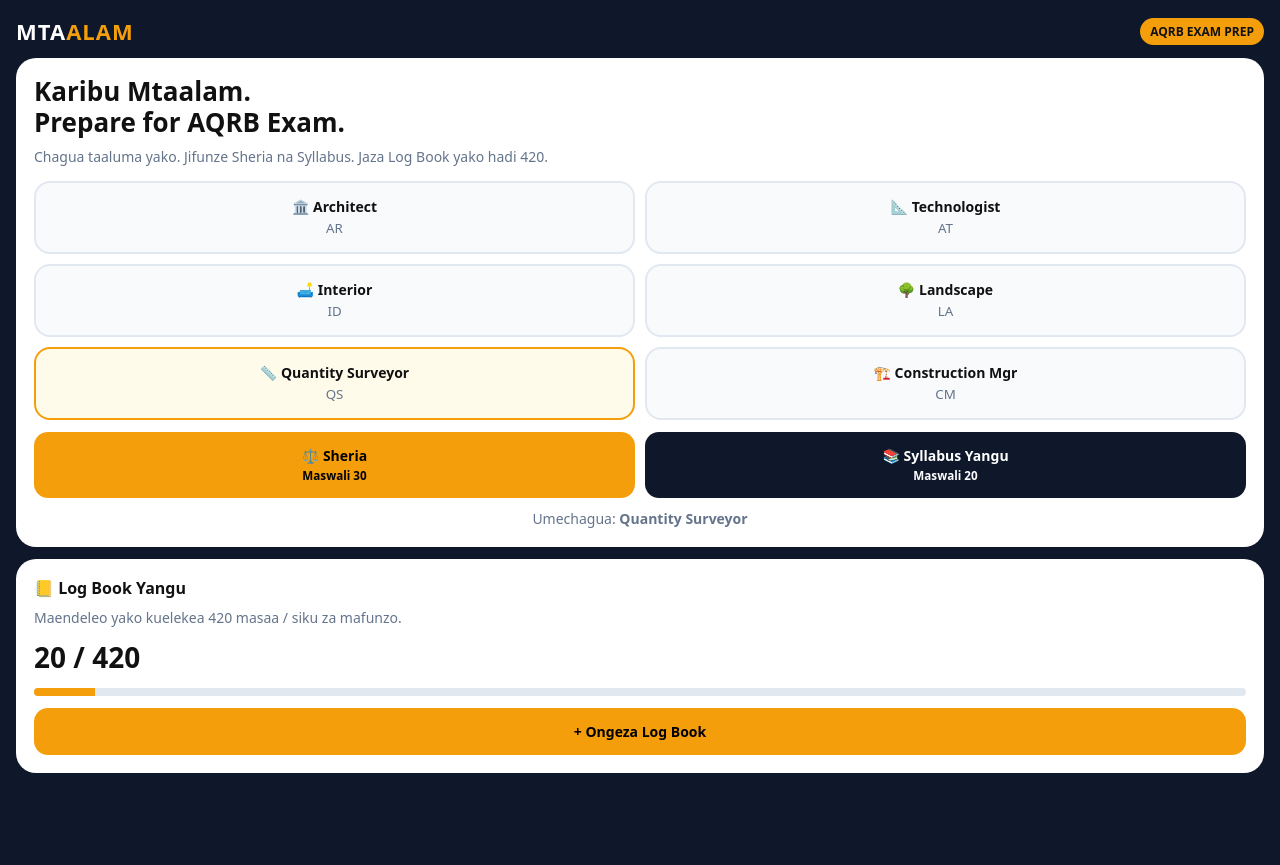
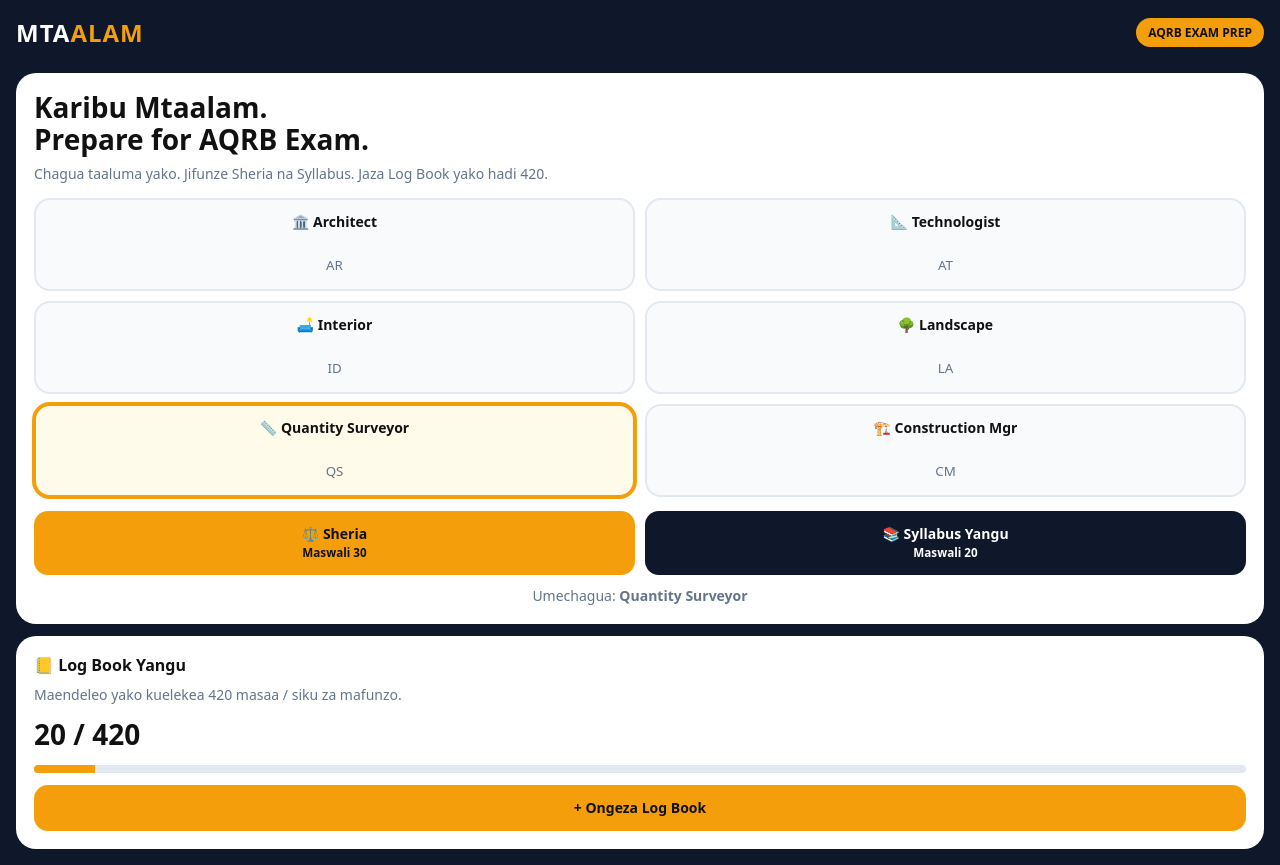
Before and after one commit to Nu-face/mtaalam, a plain HTML site: page index.html in a window 1280 px wide. Before the commit the page ends 800 px from the top, so only its background shows below. Drawn offline with Linux system fonts and the light colour scheme.

Commit message:
Update index.html

```diff
--- a/index.html
+++ b/index.html
@@ -6,35 +6,35 @@
 <title>MTAALAM - AQRB Exam Prep</title>
 <style>
 *{box-sizing:border-box;margin:0;padding:0;font-family:system-ui,-apple-system,sans-serif}
-body{background:#0f172a;color:white;min-height:100vh;padding:16px}
-.top{display:flex;justify-content:space-between;align-items:center;margin-bottom:12px}
-.logo{font-weight:900;font-size:22px;letter-spacing:1px}
+body{background:#0f172a;color:white;min-height:100vh;padding:0 16px 16px}
+.top{position:sticky;top:0;background:#0f172a;padding:16px 0 12px;display:flex;justify-content:space-between;align-items:center;z-index:10}
+.logo{font-weight:900;font-size:24px;letter-spacing:1px}
 .logo span{color:#f59e0b}
-.badge{background:#f59e0b;color:#111;padding:5px 10px;border-radius:999px;font-size:12px;font-weight:800}
+.badge{background:#f59e0b;color:#111;padding:6px 12px;border-radius:999px;font-size:12px;font-weight:800}
 .card{background:white;color:#111;border-radius:20px;padding:18px;margin-top:12px}
-.card h1{font-size:26px;line-height:1.2}
+.card h1{font-size:28px;line-height:1.15}
 .card p{color:#64748b;margin-top:8px;font-size:14px;line-height:1.5}
 .grid{display:grid;grid-template-columns:1fr 1fr;gap:10px;margin-top:14px}
 .prof{border:2px solid #e2e8f0;border-radius:16px;padding:14px;text-align:center;cursor:pointer;background:#f8fafc}
-.prof.active{border-color:#f59e0b;background:#fffbeb}
-.prof b{display:block;font-size:14px}
+.prof.active{border-color:#f59e0b;background:#fffbeb;box-shadow:0 0 0 2px #f59e0b}
+.prof b{display:block;font-size:14px;line-height:1.2}
 .prof small{color:#64748b}
-.row{display:flex;gap:10px;margin-top:12px}
-.btn{flex:1;border-radius:14px;padding:14px;border:0;font-weight:800;cursor:pointer;font-size:14px}
-.btn-gold{background:#f59e0b}
+.row{display:flex;gap:10px;margin-top:14px}
+.btn{flex:1;border-radius:14px;padding:14px;border:0;font-weight:800;cursor:pointer;font-size:14px;line-height:1.3}
+.btn-gold{background:#f59e0b;color:#111}
 .btn-dark{background:#0f172a;color:white}
-.btn-white{background:white;border:2px solid #e2e8f0}
+.btn-white{background:white;border:2px solid #e2e8f0;color:#111}
 .hidden{display:none!important}
 .q-top{display:flex;justify-content:space-between;font-size:13px;color:#64748b;font-weight:700}
-.q{font-size:19px;line-height:1.4;margin:14px 0;font-weight:800}
-.opt{border:2px solid #e2e8f0;border-radius:14px;padding:13px;margin-top:10px;cursor:pointer;font-size:15px;background:#f8fafc}
+.q{font-size:19px;line-height:1.4;margin:14px 0;font-weight:800;color:#111}
+.opt{border:2px solid #e2e8f0;border-radius:14px;padding:13px;margin-top:10px;cursor:pointer;font-size:15px;background:#f8fafc;color:#111}
 .opt.correct{border-color:#16a34a;background:#dcfce7}
 .opt.wrong{border-color:#dc2626;background:#fee2e2}
-.explain{background:#fffbeb;border:1px solid #fde68a;border-radius:12px;padding:12px;margin-top:12px;font-size:14px;line-height:1.5}
+.explain{background:#fffbeb;border:1px solid #fde68a;border-radius:12px;padding:12px;margin-top:12px;font-size:14px;line-height:1.5;color:#111}
 input,select{width:100%;padding:12px;border:2px solid #e2e8f0;border-radius:12px;margin-top:8px;font-size:15px}
 .progress{height:8px;background:#e2e8f0;border-radius:999px;overflow:hidden;margin-top:10px}
-.progress i{display:block;height:100%;background:#f59e0b;width:20%}
-.score{font-size:42px;font-weight:900;text-align:center;margin:16px 0}
+.progress i{display:block;height:100%;background:#f59e0b;width:5%}
+.score{font-size:42px;font-weight:900;text-align:center;margin:16px 0;color:#111}
 .center{text-align:center}
 .small{font-size:13px;color:#64748b}
 </style>
@@ -43,21 +43,21 @@ input,select{width:100%;padding:12px;border:2px solid #e2e8f0;border-radius:12px
 
 <div class="top">
 <div class="logo">MTA<span>ALAM</span></div>
-<div class="badge" id="topBadge">AQRB EXAM PREP</div>
+<div class="badge">AQRB EXAM PREP</div>
 </div>
 
-<!-- LANDING -->
+<!-- LANDING - DESIGN YA MWANZO -->
 <div id="landing">
 <div class="card">
 <h1>Karibu Mtaalam.<br>Prepare for AQRB Exam.</h1>
 <p>Chagua taaluma yako. Jifunze Sheria na Syllabus. Jaza Log Book yako hadi 420.</p>
 <div class="grid" id="profGrid">
-<div class="prof" data-p="Architect"><b>🏛️ Architect</b><small>AR</small></div>
-<div class="prof" data-p="Architectural Technologist"><b>📐 Technologist</b><small>AT</small></div>
-<div class="prof" data-p="Interior Designer"><b>🛋️ Interior</b><small>ID</small></div>
-<div class="prof" data-p="Landscape Architect"><b>🌳 Landscape</b><small>LA</small></div>
-<div class="prof active" data-p="Quantity Surveyor"><b>📏 Quantity Surveyor</b><small>QS</small></div>
-<div class="prof" data-p="Construction Manager"><b>🏗️ Construction Mgr</b><small>CM</small></div>
+<div class="prof" data-p="Architect"><b>🏛️ Architect</b><br><small>AR</small></div>
+<div class="prof" data-p="Architectural Technologist"><b>📐 Technologist</b><br><small>AT</small></div>
+<div class="prof" data-p="Interior Designer"><b>🛋️ Interior</b><br><small>ID</small></div>
+<div class="prof" data-p="Landscape Architect"><b>🌳 Landscape</b><br><small>LA</small></div>
+<div class="prof active" data-p="Quantity Surveyor"><b>📏 Quantity Surveyor</b><br><small>QS</small></div>
+<div class="prof" data-p="Construction Manager"><b>🏗️ Construction Mgr</b><br><small>CM</small></div>
 </div>
 <div class="row">
 <button class="btn btn-gold" onclick="startQuiz('sheria')">⚖️ Sheria<br><small>Maswali 30</small></button>
@@ -83,7 +83,7 @@ input,select{width:100%;padding:12px;border:2px solid #e2e8f0;border-radius:12px
 </div>
 </div>
 
-<!-- QUIZ -->
+<!-- QUIZ - INABAKI -->
 <div id="quiz" class="card hidden">
 <div class="q-top"><span id="qCat">SHERIA</span><span id="qNum">Swali 1 / 5</span></div>
 <div class="progress"><i id="qBar"></i></div>
@@ -99,7 +99,6 @@ input,select{width:100%;padding:12px;border:2px solid #e2e8f0;border-radius:12px
 <b class="center" style="display:block">Matokeo Yako</b>
 <div class="score" id="scoreText">0 / 5</div>
 <p class="center" id="scoreMsg"></p>
-<div id="review"></div>
 <button class="btn btn-gold" style="width:100%;margin-top:14px" onclick="startQuiz(currentCat)">Jaribu Tena</button>
 <button class="btn btn-white" style="width:100%;margin-top:10px" onclick="backHome()">Rudi Nyumbani</button>
 </div>
@@ -127,12 +126,12 @@ syllabus:[
 document.querySelectorAll('.prof').forEach(el=>{el.onclick=()=>{document.querySelectorAll('.prof').forEach(x=>x.classList.remove('active'));el.classList.add('active');selected=el.dataset.p;document.getElementById('chosen').textContent=selected;}});
 function showLog(){document.getElementById('logForm').classList.remove('hidden')}
 function saveLog(){let h=parseInt(document.getElementById('logHours').value||0);if(!h){alert('Weka masaa');return}logs+=h;document.getElementById('logCount').textContent=logs;document.getElementById('logBar').style.width=Math.min(100,logs/420*100)+'%';document.getElementById('logForm').classList.add('hidden');alert('Imehifadhiwa! Sasa una '+logs+' / 420');}
-function startQuiz(cat){currentCat=cat;qi=0;score=0;document.getElementById('landing').classList.add('hidden');document.getElementById('result').classList.add('hidden');document.getElementById('quiz').classList.remove('hidden');document.getElementById('qCat').textContent=cat==='sheria'?'SHERIA - AQRB':'SYLLABUS - '+selected.toUpperCase();showQ()}
+function startQuiz(cat){currentCat=cat;qi=0;score=0;document.getElementById('landing').classList.add('hidden');document.getElementById('result').classList.add('hidden');document.getElementById('quiz').classList.remove('hidden');document.getElementById('qCat').textContent=cat==='sheria'?'SHERIA - AQRB':'SYLLABUS - '+selected.toUpperCase();showQ();window.scrollTo(0,0)}
 function showQ(){let list=questions[currentCat];let item=list[qi];document.getElementById('qNum').textContent='Swali '+(qi+1)+' / '+list.length;document.getElementById('qBar').style.width=((qi+1)/list.length*100)+'%';document.getElementById('qText').textContent=item.q;document.getElementById('explain').classList.add('hidden');document.getElementById('nextBtn').classList.add('hidden');let box=document.getElementById('opts');box.innerHTML='';item.opts.forEach((o,i)=>{let d=document.createElement('div');d.className='opt';d.textContent=o;d.onclick=()=>check(i,d,item);box.appendChild(d)})}
 function check(i,el,item){let opts=document.querySelectorAll('.opt');if(opts[0].style.pointerEvents==='none')return;opts.forEach(o=>o.style.pointerEvents='none');if(i===item.a){el.classList.add('correct');score++}else{el.classList.add('wrong');opts[item.a].classList.add('correct')}let ex=document.getElementById('explain');ex.innerHTML='<b>Maelezo:</b> '+item.ex;ex.classList.remove('hidden');let nb=document.getElementById('nextBtn');nb.textContent=qi===questions[currentCat].length-1?'Ona Matokeo →':'Swali Linalofuata →';nb.classList.remove('hidden')}
 function nextQ(){qi++;if(qi>=questions[currentCat].length){showResult()}else{showQ()}}
 function showResult(){document.getElementById('quiz').classList.add('hidden');document.getElementById('result').classList.remove('hidden');document.getElementById('scoreText').textContent=score+' / '+questions[currentCat].length;document.getElementById('scoreMsg').textContent=score>=4?'Hongera! Uko vizuri sana kwa AQRB.':score>=3?'Vizuri! Endelea kujifunza.':'Usikate tamaa. Rudi usome maelezo na ujaribu tena.'}
-function backHome(){document.getElementById('quiz').classList.add('hidden');document.getElementById('result').classList.add('hidden');document.getElementById('landing').classList.remove('hidden')}
+function backHome(){document.getElementById('quiz').classList.add('hidden');document.getElementById('result').classList.add('hidden');document.getElementById('landing').classList.remove('hidden');window.scrollTo(0,0)}
 </script>
 </body>
 </html>
```
